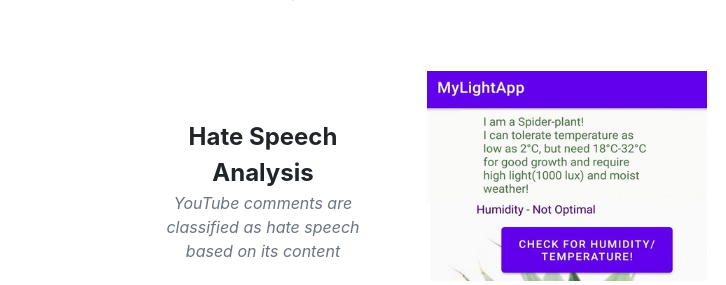
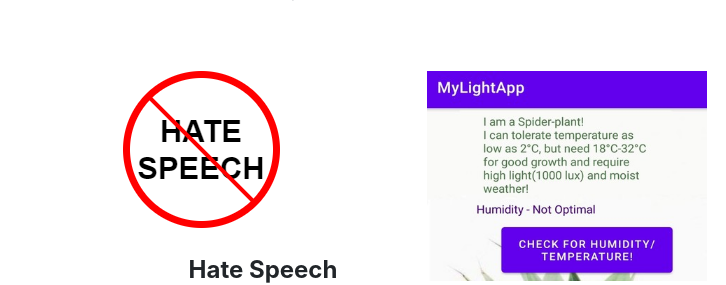
Before and after one commit to ManvithaKola/ManvithaKola.github.io, a plain HTML site: page index.html in a window 1280 px wide. Shown: the part 3721-4006 px from the top of the page, 209-935 px from the left. Drawn offline with nearby package versions, Linux system fonts and the light colour scheme; a web font is replaced by a local one.

Commit message:
Update index.html

```diff
--- a/index.html
+++ b/index.html
@@ -312,7 +312,7 @@
                                 <div class="portfolio-hover">
                                     <div class="portfolio-hover-content"><i class="fas fa-plus fa-3x"></i></div>
                                 </div>
-                                <img class="img-fluid" src="assets/img/portfolio/04-hatespeech.jpg"
+                                <img class="img-fluid" src="assets/img/portfolio/04-hatespeech.png"
                                     alt="" />
                             </a>
                             <div class="portfolio-caption">
@@ -565,7 +565,7 @@
                                         </a>
                                     </p>
                                     <img class="img-fluid d-block mx-auto"
-                                        src="assets/img/portfolio/04-twitter-sentiment-analysis.png" alt="" />
+                                        src="assets/img/portfolio/04-hatespeech.png" alt="" />
                                     <p>Hate Speech Analysis - Comments are extracted from youtube and labelled if the comment
 					    contains any hate speech. The set of gathered comments are pre-processed before they
 					    are used for training the classifier.
```
